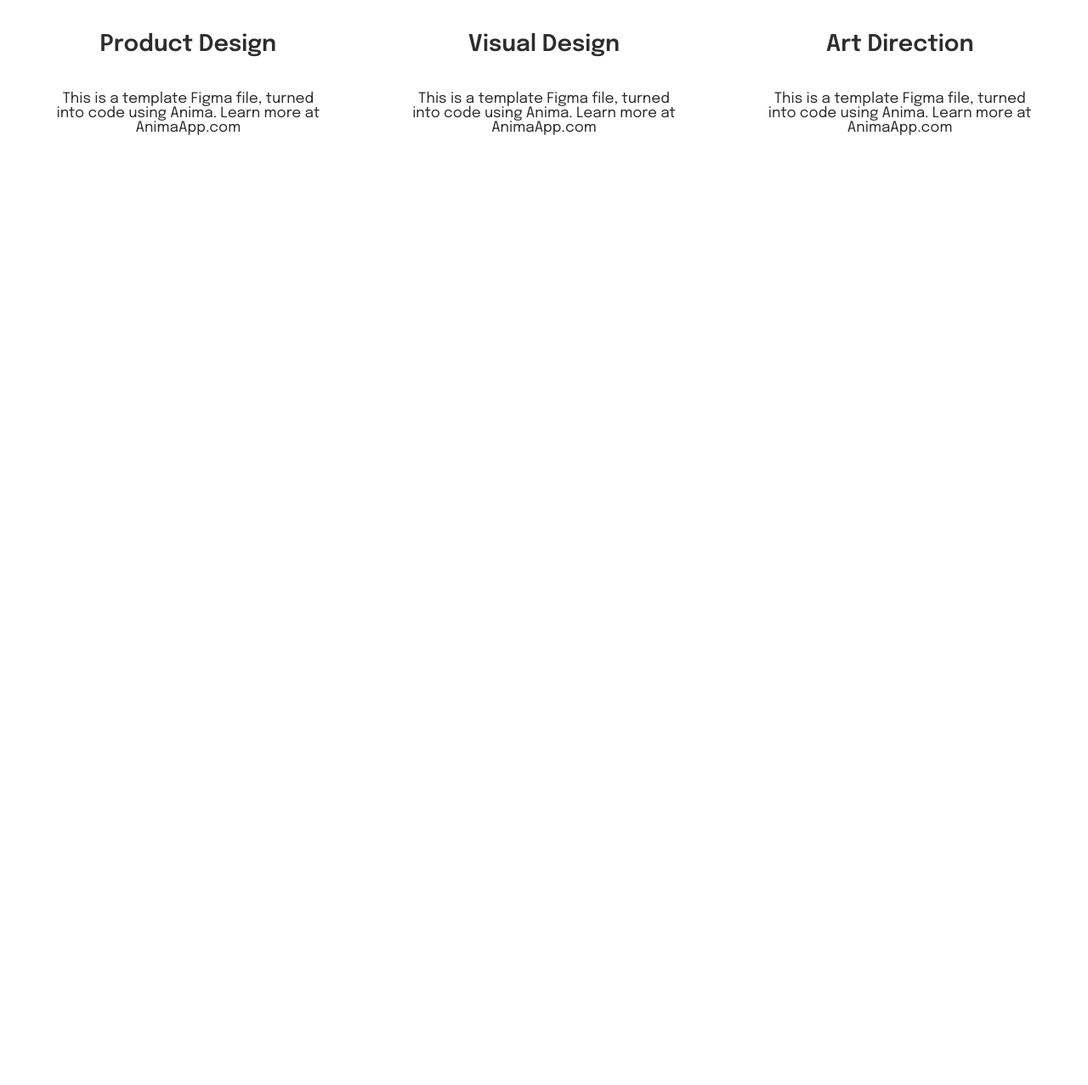
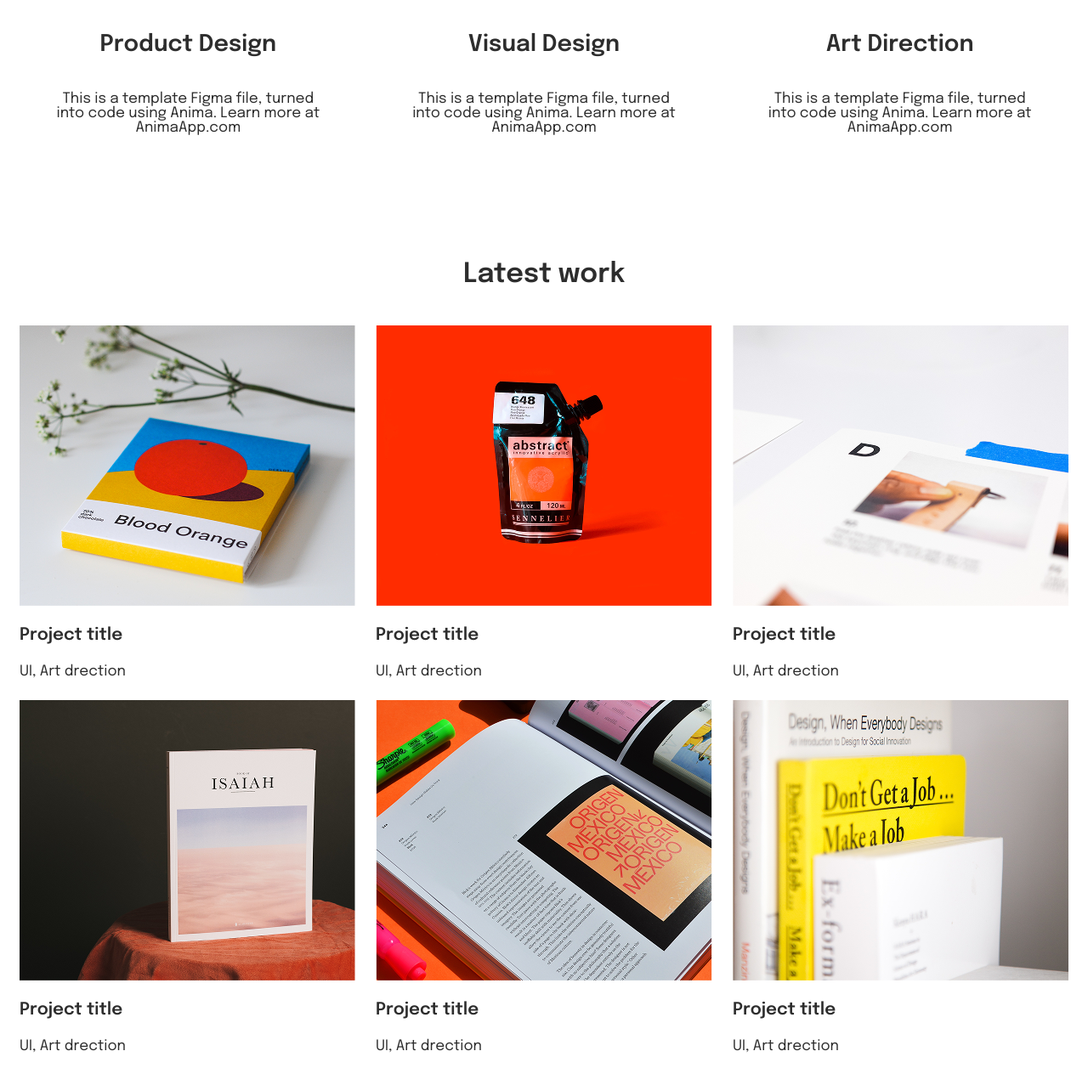
Before and after one commit to Hant-Back/PortfolioPractic, a plain HTML site: page index.html in a window 1280 px wide. Shown: the part 745-2022 px from the top of the page at 85% size. Before the commit the page ends 1010 px from the top, so only its background shows below. Drawn offline with Linux system fonts and the light colour scheme.

Commit message:
new section

```diff
--- a/index.html
+++ b/index.html
@@ -83,6 +83,49 @@
             </div>
 
         </section>
+
+        <section class="gallery">
+            <div class="gallery__container">
+                <div class="gallery__content">
+                    <div class="gallery__content-text">
+                        <h1>Latest work</h1>
+                    </div>
+
+                    <div class="gallery__content-cards">
+                        <div class="gallery__card">
+                            <img src="./img/latest/Image.png" alt="Img">
+                            <h1>Project title</h1>
+                            <p class="title-small">UI, Art drection</p>
+                        </div>
+                        <div class="gallery__card">
+                            <img src="./img/latest/Image (1).png" alt="Img">
+                            <h1>Project title</h1>
+                            <p class="title-small">UI, Art drection</p>
+                        </div>
+                        <div class="gallery__card">
+                            <img src="./img/latest/Image (2).png" alt="Img">
+                            <h1>Project title</h1>
+                            <p class="title-small">UI, Art drection</p>
+                        </div>
+                        <div class="gallery__card">
+                            <img src="./img/latest/Image (3).png" alt="Img">
+                            <h1>Project title</h1>
+                            <p class="title-small">UI, Art drection</p>
+                        </div>
+                        <div class="gallery__card">
+                            <img src="./img/latest/Image (4).png" alt="Img">
+                            <h1>Project title</h1>
+                            <p class="title-small">UI, Art drection</p>
+                        </div>
+                        <div class="gallery__card">
+                            <img src="./img/latest/Image (5).png" alt="Img">
+                            <h1>Project title</h1>
+                            <p class="title-small">UI, Art drection</p>
+                        </div>
+                    </div>
+                </div>
+            </div>
+        </section>
     </div>
 
 
--- a/style.css
+++ b/style.css
@@ -305,3 +305,42 @@ ul li {
     }
 }
 /*------------------------------------------------*/
+.gallery__content {
+    display: flex;
+    flex-direction: column;
+    padding-bottom: 42px;
+}
+.gallery__content-text {
+    text-align: center;
+    padding: 42px 0;
+}
+.gallery__content-text h1 {
+    font-family: 'Epilogue', serif;
+    font-size: 32px;
+    font-weight: 600;
+    color: #2D2D2D;
+}
+.gallery__content-cards {
+    display: flex;
+    justify-content: center;
+    flex-wrap: wrap;
+    flex: 1 1 395px;
+    gap: 24px;
+}
+.gallery__card {
+    display: flex;
+    flex-direction: column;
+    gap: 24px;
+}
+.gallery__card h1{
+    font-family: 'Epilogue', serif;
+    font-size: 20px;
+    font-weight: 600;
+    color: #2D2D2D;
+}
+@media (max-width: 425px) {
+    .gallery__content-text h1 {
+        font-size: 20px;
+    }
+}
+/*--------------------------------------------------*/
```
